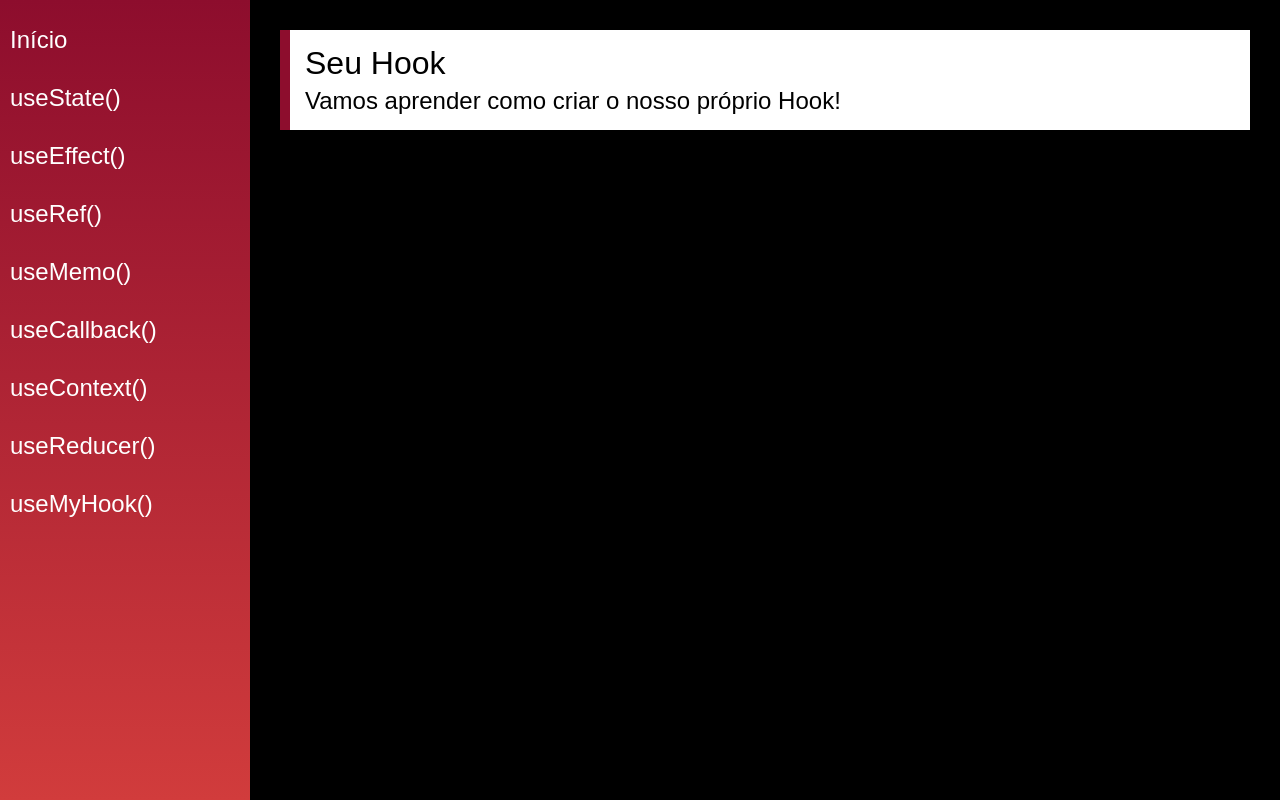
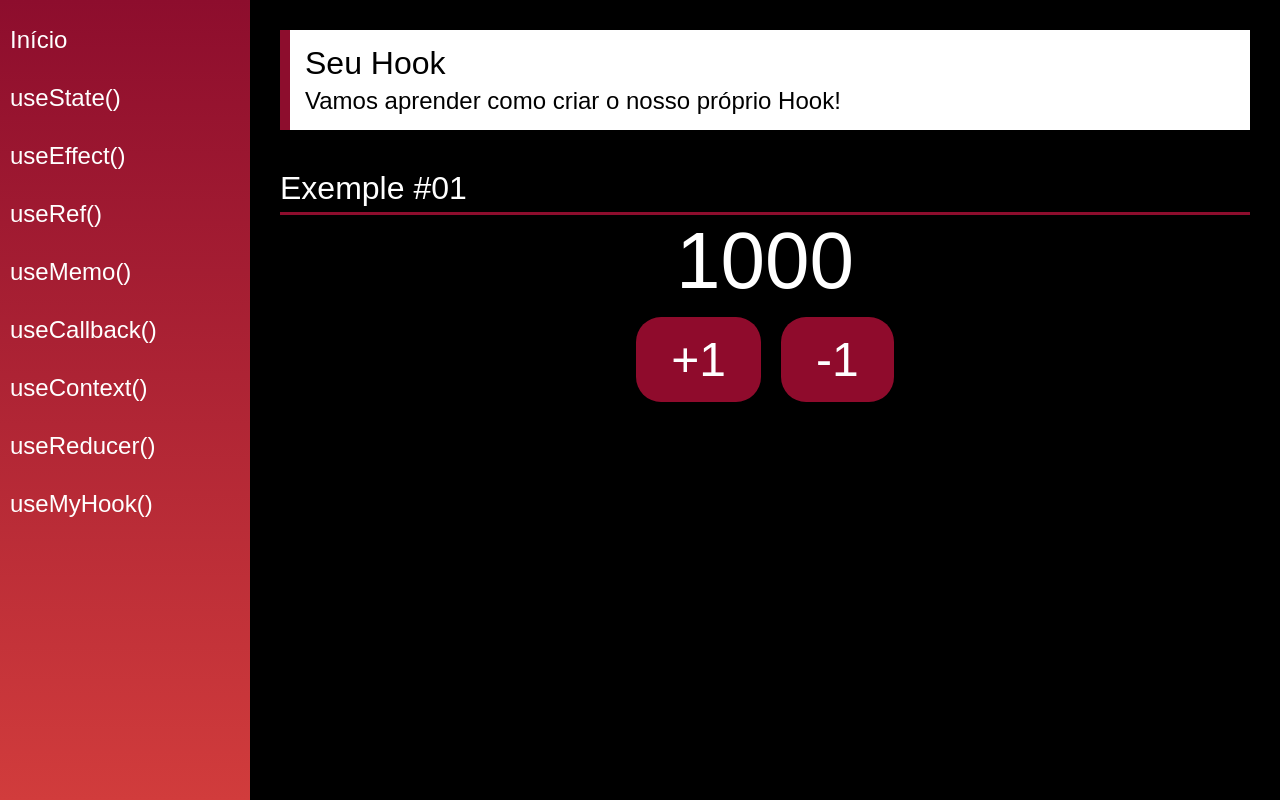
Before and after one commit to gabrielDpadua21/hooks, a React (Create React App) app: page /useCustom in a window 1280 px wide. Built offline with nearby package versions, Linux system fonts and the light colour scheme.

Commit message:
Custom hook

```diff
--- /dev/null
+++ b/src/hooks/useCounter.js
@@ -0,0 +1,15 @@
+import { useState } from 'react';
+
+export const useCounter = ( initalValue = 100 ) => {
+    const [count, setCount] = useState(initalValue);
+
+    const increment = () => {
+        setCount(count + 1);
+    }
+
+    const decrement = () => {
+        setCount(count - 1);
+    }
+
+    return [count, increment, decrement];
+}
--- a/src/views/examples/UseCustom.jsx
+++ b/src/views/examples/UseCustom.jsx
@@ -1,13 +1,27 @@
 import React from 'react'
 import PageTitle from '../../components/layout/PageTitle'
+import SectionTitle from '../../components/layout/SectionTitle';
+import { useCounter } from '../../hooks/useCounter';
 
 const UseRef = (props) => {
+
+    const [count, increment, decrement] = useCounter(1000);
+
     return (
         <div className="UseCustom">
             <PageTitle
                 title="Seu Hook"
                 subtitle="Vamos aprender como criar o nosso próprio Hook!"
             />
+
+            <SectionTitle title="Exemple #01"/>
+            <div className="center">
+                <span className="text">{count}</span>
+                <div>
+                    <button className="btn" onClick={() => increment()}>+1</button>
+                    <button className="btn" onClick={() => decrement()}>-1</button>
+                </div>
+            </div>
         </div>
     )
 }
```
